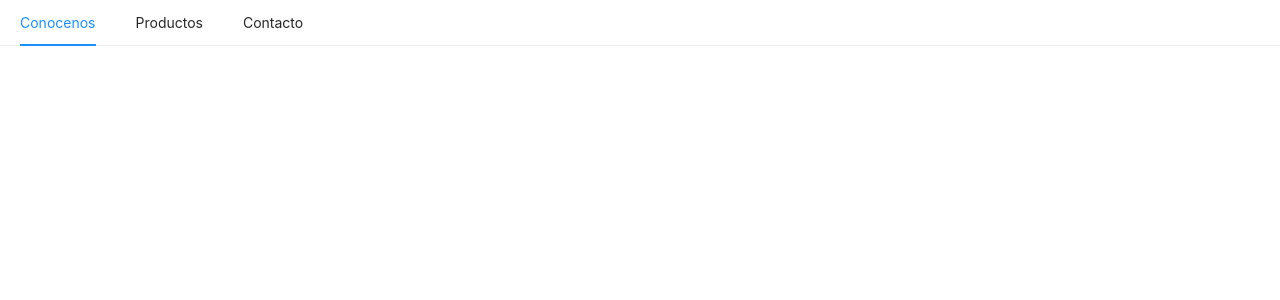
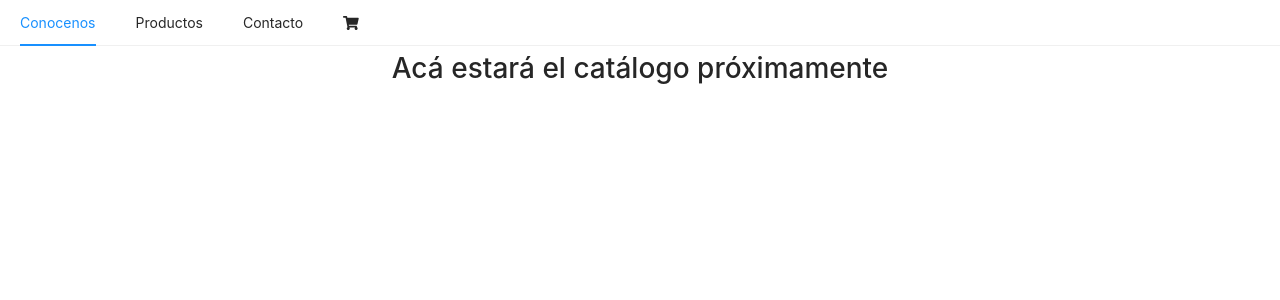
Before and after one commit to agusmagna/impresion3D-magnalardo, a React (Create React App) app: page / in a window 1280 px wide. Shown: the top 300 px of the page. Built offline with nearby package versions, Linux system fonts and the light colour scheme.

Commit message:
desafio 3

```diff
--- a/package.json
+++ b/package.json
@@ -3,6 +3,11 @@
   "version": "0.1.0",
   "private": true,
   "dependencies": {
+    "@fortawesome/fontawesome-svg-core": "^1.2.35",
+    "@fortawesome/free-brands-svg-icons": "^5.15.3",
+    "@fortawesome/free-regular-svg-icons": "^5.15.3",
+    "@fortawesome/free-solid-svg-icons": "^5.15.3",
+    "@fortawesome/react-fontawesome": "^0.1.14",
     "@testing-library/jest-dom": "^5.13.0",
     "@testing-library/react": "^11.2.7",
     "@testing-library/user-event": "^12.8.3",
--- a/src/App.js
+++ b/src/App.js
@@ -1,10 +1,12 @@
 import './App.css';
 import NavBar from './components/NavBar.js'
+import ItemListContainer from './components/ItemListContainer.js'
 
 function App() {
   return (
     <div className="App">
     <NavBar />
+    <ItemListContainer/>
     </div>
   );
 }
--- /dev/null
+++ b/src/components/CartWidget.js
@@ -0,0 +1,13 @@
+import React from 'react'
+import { faShoppingCart } from "@fortawesome/free-solid-svg-icons";
+import { FontAwesomeIcon } from "@fortawesome/react-fontawesome";
+
+function CartWidget() {
+  return(
+    <div>
+    <FontAwesomeIcon icon={faShoppingCart} />
+    </div>
+  )
+}
+
+export default CartWidget
--- /dev/null
+++ b/src/components/ItemListContainer.js
@@ -0,0 +1,11 @@
+import React from 'react'
+
+function ItemListContainer (){
+  return(
+    <div>
+      <h1> Acá estará el catálogo próximamente </h1>
+    </div>
+  )
+}
+
+export default ItemListContainer
--- a/src/components/NavBar.js
+++ b/src/components/NavBar.js
@@ -1,6 +1,7 @@
 import React from 'react'
 import 'antd/dist/antd.css';
 import { Menu } from 'antd';
+import CartWidget from './CartWidget.js'
 
 function NavBar() {
   return(
@@ -9,6 +10,7 @@
       <Menu.Item key="conocenos"> Conocenos</Menu.Item>
       <Menu.Item key="Productos"> Productos</Menu.Item>
       <Menu.Item key="Contacto"> Contacto</Menu.Item>
+      <Menu.Item key="CartWidget"> <CartWidget/> </Menu.Item>
     </Menu>
   </div>
 )
```
Also changed, not shown: 1 other file (tests, documents, lock files or other folders).
